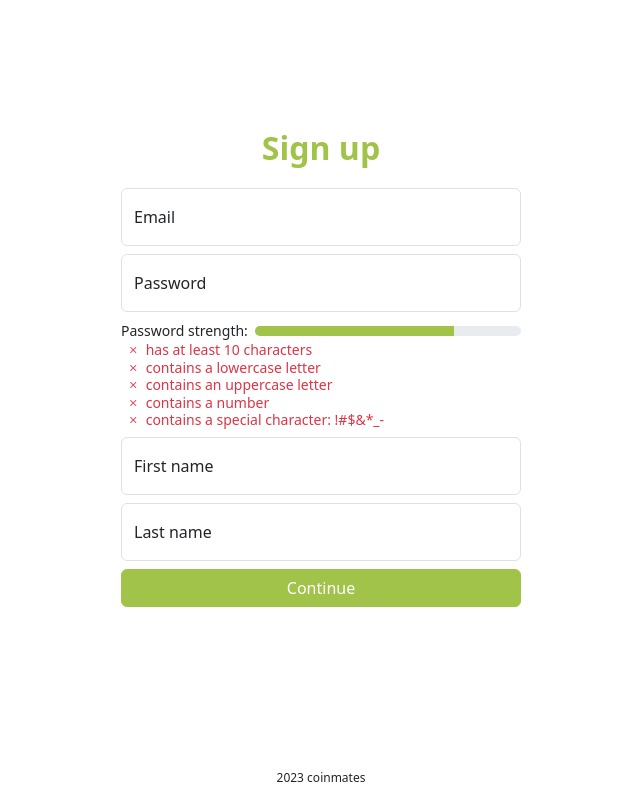
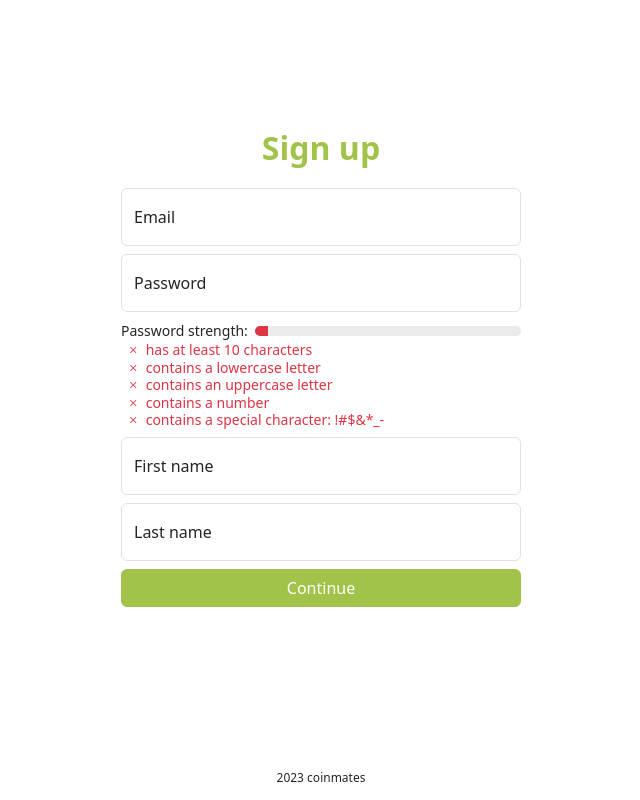
Before and after one commit to stjomd/coinmates, a React (Vite) app in the folder frontend/: page /register in a window 1280 px wide. Shown: the whole page, without its empty margins (319-959 px from the left). Built offline with nearby package versions, Linux system fonts and the light colour scheme; a web font is replaced by a local one.

Commit message:
Update progress bar

```diff
--- a/frontend/src/components/password-helper/PasswordHelper.tsx
+++ b/frontend/src/components/password-helper/PasswordHelper.tsx
@@ -94,6 +94,29 @@ function PasswordHelper({ password }: PasswordHelperProps) {
 		)
 	}
 
+	// ----- Progress bar properties ---------------------------------------------
+	const progress = () => {
+		const fulfilment = [
+			isLong(), containsLowercase(), containsUppercase(), containsNumber(),
+			containsSpecialChar()
+		]
+		return fulfilment.filter(b => b === true).length / fulfilment.length
+	}
+	const width = () => {
+		const value = Math.max(5, progress() * 100)
+		return String(value) + '%'
+	}
+	const barColor = () => {
+		const value = progress() * 100
+		if (value >= 100) {
+			return 'progress-bar bg-primary'
+		} else if (value >= 50) {
+			return 'progress-bar bg-warning'
+		} else {
+			return 'progress-bar bg-danger'
+		}
+	}
+
 	// ----- Component -----------------------------------------------------------
 	return (
 		<div className="password-helper">
@@ -101,8 +124,8 @@ function PasswordHelper({ password }: PasswordHelperProps) {
 				<p>Password strength: </p>
 				<div className="progress" role="progressbar">
 					<div
-						className="progress-bar bg-primary"
-						style={{ width: "75%" }}
+						className={barColor()}
+						style={{ width: width() }}
 					></div>
 				</div>
 			</div>
```
